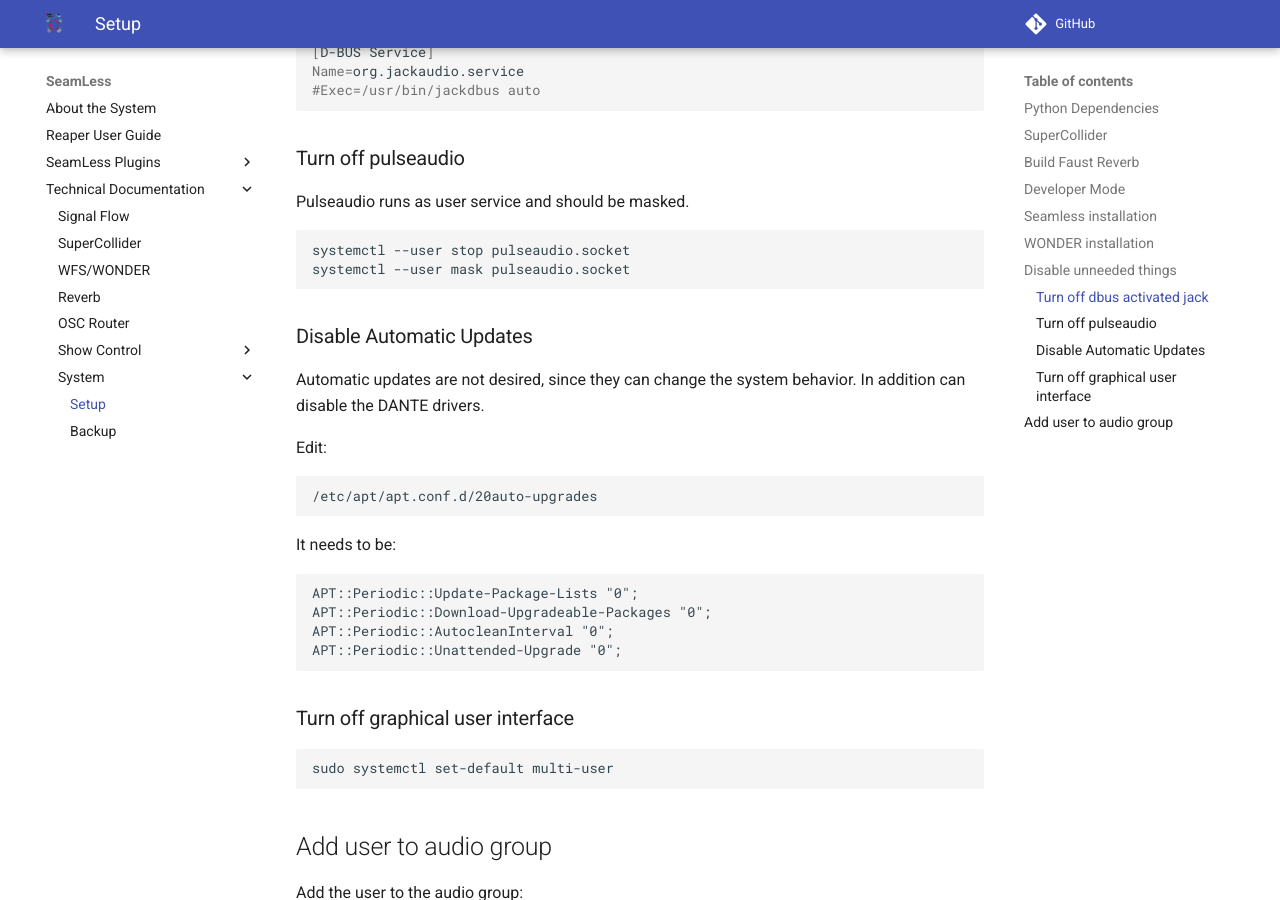
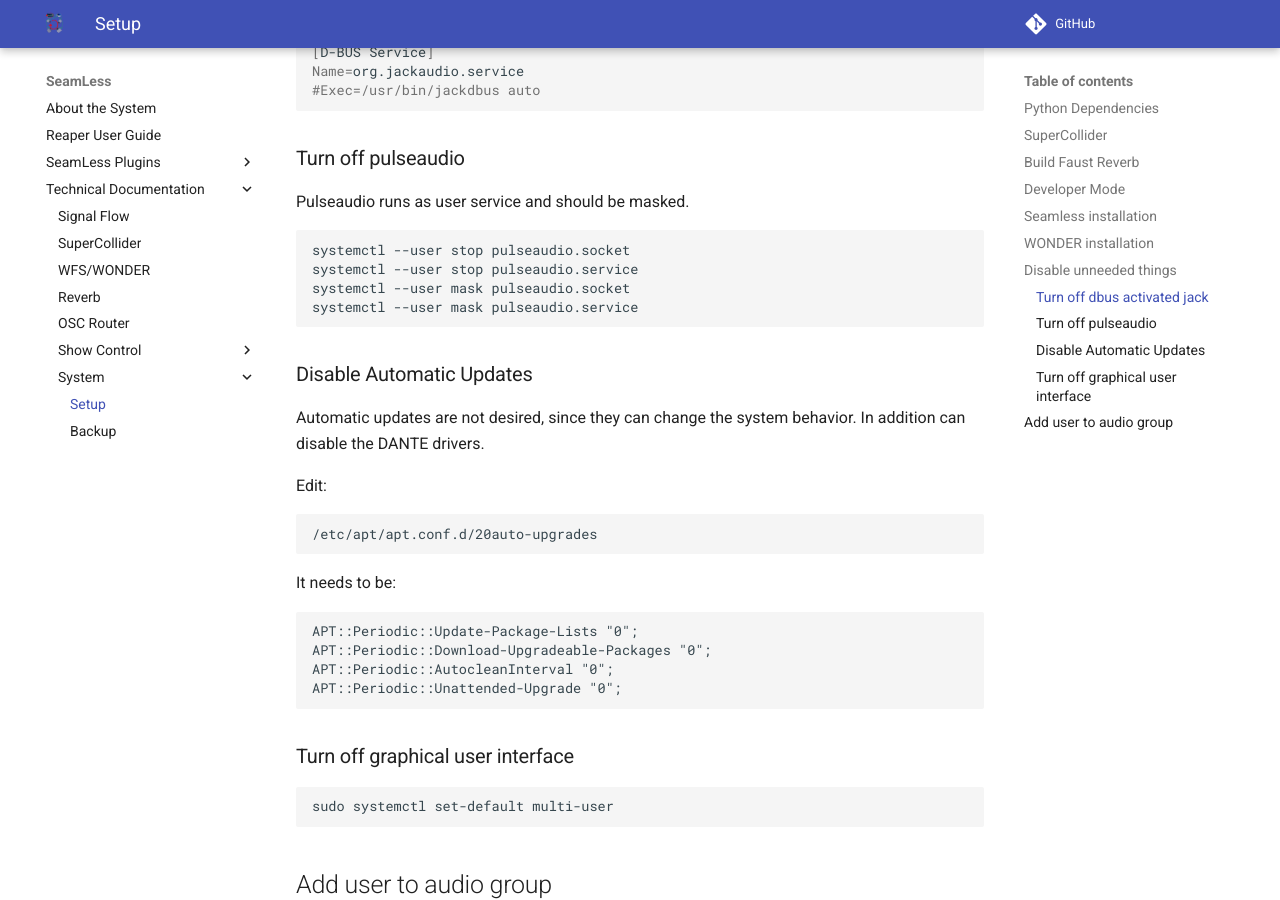
Before and after one commit to anwaldt/seamless, an MkDocs documentation site: the page built from Documentation/docs/system/system_setup.md, in a window 1280 px wide and 900 px high, scrolled down 2162 px. Built offline with MkDocs 1.6.1 and Material for MkDocs 9.7.7, drawn with Linux system fonts in a browser that asks for light colours; comment, search, counter and statistics services are not loaded.

Commit message:
Docs: Also stop and mask pulseaudio.service

````diff
--- a/Documentation/docs/system/system_setup.md
+++ b/Documentation/docs/system/system_setup.md
@@ -99,7 +99,9 @@ Pulseaudio runs as user service and should be masked.
 
 ```bash
 systemctl --user stop pulseaudio.socket
+systemctl --user stop pulseaudio.service
 systemctl --user mask pulseaudio.socket
+systemctl --user mask pulseaudio.service
 ```
 
 ### Disable Automatic Updates
````
